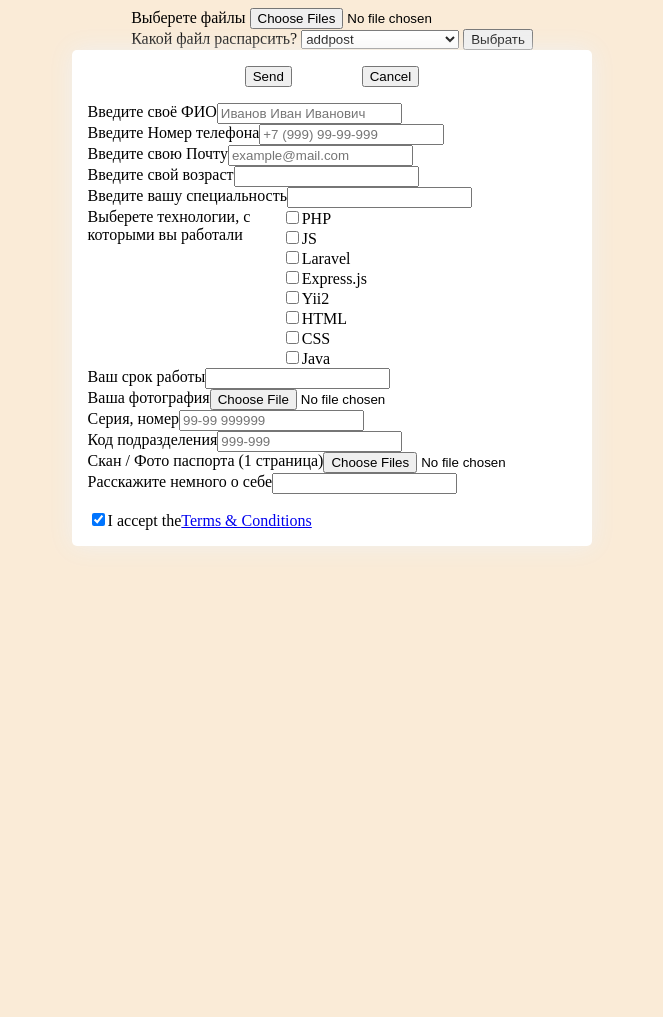
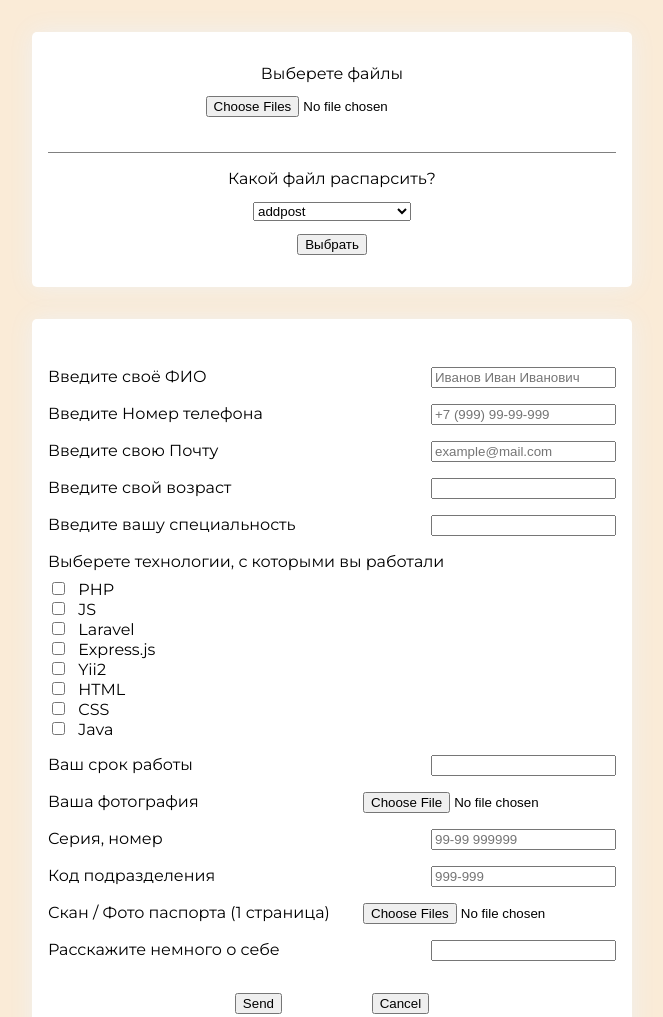
Before and after one commit to QumiQumi/smart-world-academy_parser, a website: page src/index.html in a window 1280 px wide. Shown: the top 1017 px of the page, without its empty margins (308-971 px from the left). Before the commit the page ends 800 px from the top, so only its background shows below. Drawn offline with nearby package versions, Linux system fonts and the light colour scheme.

Commit message:
some styling

```diff
--- a/src/css/style.scss
+++ b/src/css/style.scss
@@ -1,23 +1,42 @@
 body {
+	font-family: "Montserrat", sans-serif;
 	background-color: antiquewhite;
-	display: flex;
-	flex-direction: column;
-	align-items: center;
-	#input-form {
-		display: flex;
-		justify-content: center;
+
+	#select-form {
 		margin: 2em auto;
 		padding: 1em;
 		border-radius: 5px;
 		filter: drop-shadow(0 0 12.5px #f0f0f0);
 		background-color: #ffffff;
 		transition: 0.2s;
+		> div {
+			padding: 1em;
+			display: flex;
+			flex-wrap: wrap;
+			flex-direction: column;
+			align-items: center;
+			// justify-content: space-between;
+			input,
+			select {
+				margin-top: 1em;
+			}
+		}
+		.input-files {
+			border-bottom: solid 1px gray;
+			&__input-hidden {
+				visibility: hidden;
+			}
+			&__input-warn {
+				visibility: visible;
+				color: red;
+			}
+		}
 	}
 	#parse-form {
-		// display: flex;
-		// flex-direction: column;
-		// align-items: center;
+		margin: 2em auto;
+
 		padding: 1em;
+		margin-top: 2em;
 		border-radius: 5px;
 		filter: drop-shadow(0 0 12.5px #f0f0f0);
 		background-color: #ffffff;
@@ -25,23 +44,48 @@ body {
 			display: flex;
 			margin-top: 1em;
 		}
-		.buttons {
-			justify-content: space-around;
-			max-width: 50%;
-			margin: 0 auto;
-		}
+
 		.fields {
 			flex-direction: column;
 			&__line {
 				width: 100%;
 				display: flex;
+				margin-top: 1em;
 				input {
-					// margin-left: auto;
+					margin-left: auto;
 				}
 			}
 			&__checkboxes {
-				width: 100%;
+				// width: 100%;
+				.fields__line {
+					margin-bottom: 0.5em;
+				}
+				input[type="checkbox"] {
+					margin-right: 1em;
+				}
 			}
+		}
+		.buttons {
+			justify-content: space-around;
+			max-width: 50%;
+			margin: 2em auto 0;
+		}
+		.refs {
+			justify-content: center;
 		}
 	}
 }
+.container {
+	width: 600px;
+	margin: 0 auto;
+}
+@media (max-width: 650px) {
+	.container {
+		width: fit-content;
+	}
+}
+@media (max-width: 400px) {
+	body {
+		font-size: small;
+	}
+}
--- a/src/index.html
+++ b/src/index.html
@@ -5,15 +5,20 @@
 	<meta charset="UTF-8">
 	<meta name="viewport" content="width=device-width, initial-scale=1.0">
 	<title>Document</title>
+	<link href="https://fonts.googleapis.com/css2?family=Montserrat&display=swap" rel="stylesheet">
+	<!-- <link rel="stylesheet" href="https://stackpath.bootstrapcdn.com/bootstrap/4.4.1/css/bootstrap.min.css"
+		integrity="sha384-Vkoo8x4CGsO3+Hhxv8T/Q5PaXtkKtu6ug5TOeNV6gBiFeWPGFN9MuhOf23Q9Ifjh" crossorigin="anonymous"> -->
 	<link rel="stylesheet" href="./css/style.css">
 </head>
 
 <body>
 
+	<div class="container">
 		<form id="select-form" method="get">
 			<div class="input-files">
 				<label for="files">Выберете файлы</label>
 				<input type="file" name="input-files" id="input-files" multiple accept=".json">
+				<span class="input-files__input-hidden">Выберите пожалуйста файлы</span>
 			</div>
 
 			<div class="select-input">
@@ -24,10 +29,11 @@
 
 		</form>
 		<form id="parse-form">
+			<div class="fields" id="fields"></div>
 			<div class="buttons" id="buttons"></div>
-		<div class="fields" id="fields"></div>
 			<div class="refs" id="refs"></div>
 		</form>
+	</div>
 	<script src="https://cdnjs.cloudflare.com/ajax/libs/jquery/3.5.1/jquery.min.js"></script>
 	<script src="./js/files.js"></script>
 	<script src="./js/index.js"></script>
--- a/src/js/index.js
+++ b/src/js/index.js
@@ -17,9 +17,18 @@ $(document).ready(function () {
 	$("#select-form").submit((event) => {
 		event.preventDefault();
 		var select = $("#select");
-		console.log(files);
+		var span = $(".input-files").children("span");
+		span.removeClass("input-files__input-warn");
+		span.addClass("input-files__input-hidden");
+
+		if (select.val() == null) {
+			span.addClass("input-files__input-warn");
+			span.removeClass("input-files__input-hidden");
+			return;
+		}
+		// console.log(files);
 		var file = files.find((file) => file.name == select.val());
-		console.log(file);
+		// console.log(file);
 		makeForm(file);
 	});
 
@@ -45,6 +54,16 @@ $(document).ready(function () {
 		if (fieldsArray == null) return;
 
 		fieldsArray.forEach((field, i) => {
+			var needCheckboxes = false;
+			var checkboxArray = [];
+
+			for (var key in field.input) {
+				if (Array.isArray(field.input[key]) && key != "filetype") {
+					needCheckboxes = true;
+					checkboxArray = field.input[key];
+				}
+			}
+			if (!needCheckboxes)
 				$("<div>")
 					.attr({ class: "fields__line" })
 					.append(
@@ -52,56 +71,7 @@ $(document).ready(function () {
 							.text(field.label)
 							.attr({ for: "input-" + i })
 					)
-
 					.append(() => {
-					var needCheckboxes = false;
-					var checkboxArray = [];
-
-					for (var key in field.input) {
-						if (
-							Array.isArray(field.input[key]) &&
-							key != "filetype"
-						) {
-							needCheckboxes = true;
-							checkboxArray = field.input[key];
-						}
-					}
-					// если в field.input есть массив - значит это чекбоксы
-					if (needCheckboxes) {
-						var checkboxes = $("<div>").attr({
-							class: "fields__checkboxes",
-						});
-						var classForLabel = (field.input.type = "color"
-							? "fields__color"
-							: "");
-
-						checkboxArray.forEach((element) => {
-							checkboxes.append(
-								$("<div>")
-									.attr({ class: "fields__checkbox" })
-									.append(
-										$("<input/>").attr({
-											type: "checkbox",
-											name: "checkbox" + i,
-											id: element,
-										})
-									)
-									.append(
-										$("<label/>")
-											.attr({
-												for: element,
-												class: classForLabel,
-											})
-											.append(
-												$("<span>").text(element).css({
-													"background-color": element,
-												})
-											)
-									)
-							);
-						});
-						return checkboxes;
-					} else {
 						var filetypes =
 							field.input.filetype != null
 								? field.input.filetype.map((i) => "." + i)
@@ -133,9 +103,52 @@ $(document).ready(function () {
 							minlength: maxLength,
 							min: "0",
 						});
-					}
 					})
 					.appendTo(fieldsForm);
+			// Проверка - Есть ли чекбоксы в инпуте
+			// если в field.input есть массив (не filetype) - значит это чекбоксы
+			else {
+				var checkboxes = $("<div>")
+					.attr({
+						class: "fields__checkboxes",
+					})
+					.append(
+						$("<div>")
+							.text(field.label)
+							.attr({ class: "fields__line" })
+					);
+				var classForLabel = (field.input.type = "color"
+					? "fields__color"
+					: "");
+
+				checkboxArray.forEach((element) => {
+					checkboxes.append(
+						$("<div>")
+							.attr({ class: "fields__checkbox" })
+
+							.append(
+								$("<input/>").attr({
+									type: "checkbox",
+									name: "checkbox" + i,
+									id: element,
+								})
+							)
+							.append(
+								$("<label/>")
+									.attr({
+										for: element,
+										class: classForLabel,
+									})
+									.append(
+										$("<span>").text(element).css({
+											"background-color": element,
+										})
+									)
+							)
+					);
+				});
+				fieldsForm.append(checkboxes);
+			}
 		});
 		addKeypressMaskListeners();
 		// Обработка маски input
@@ -227,13 +240,13 @@ $(document).ready(function () {
 	function fillDropdown() {
 		$("#select").empty();
 		for (let i = 0; i < files.length; i++) {
-			console.log(files[i]);
 			$("#select").append(
 				$("<option>").text(files[i].name).val(files[i].name)
 			);
 		}
 	}
 
+	// Считывает файлы с input и выводит их в select
 	function addFilesChangeEventListener() {
 		$("#input-files").change(function () {
 			var upload = $(this).get(0).files;
```
Also changed, not shown: src/css/style.css, 1 other file. Lines whose indentation alone changed are shown as unchanged.
